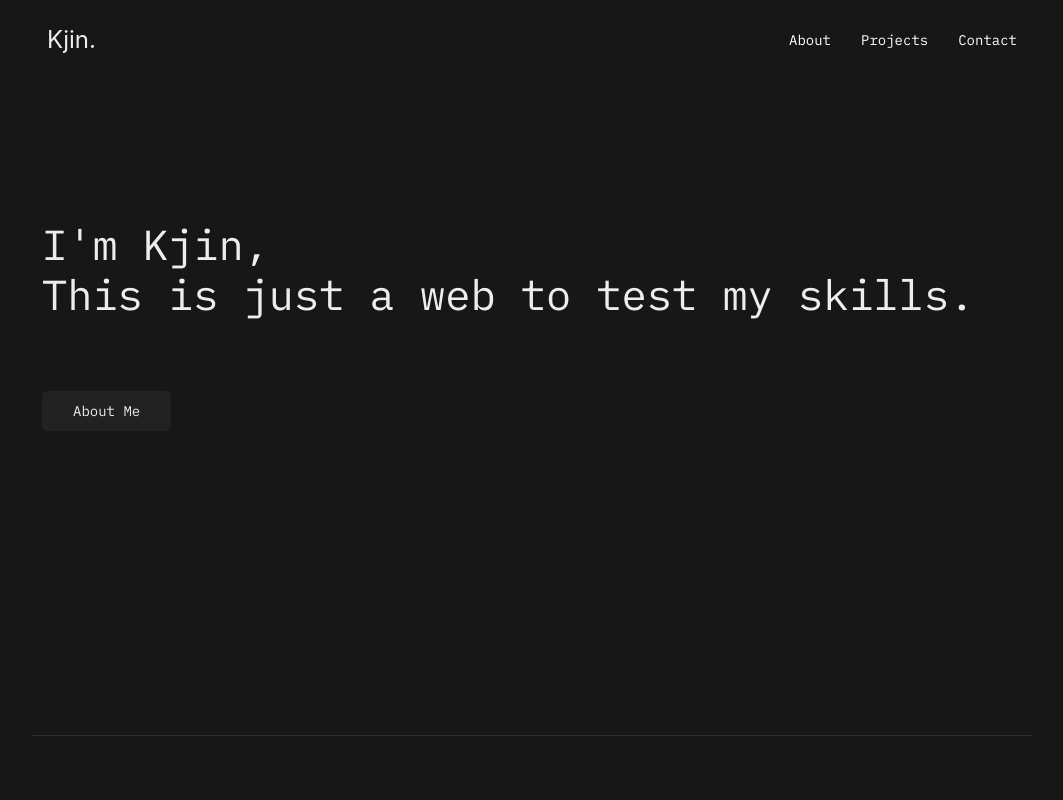
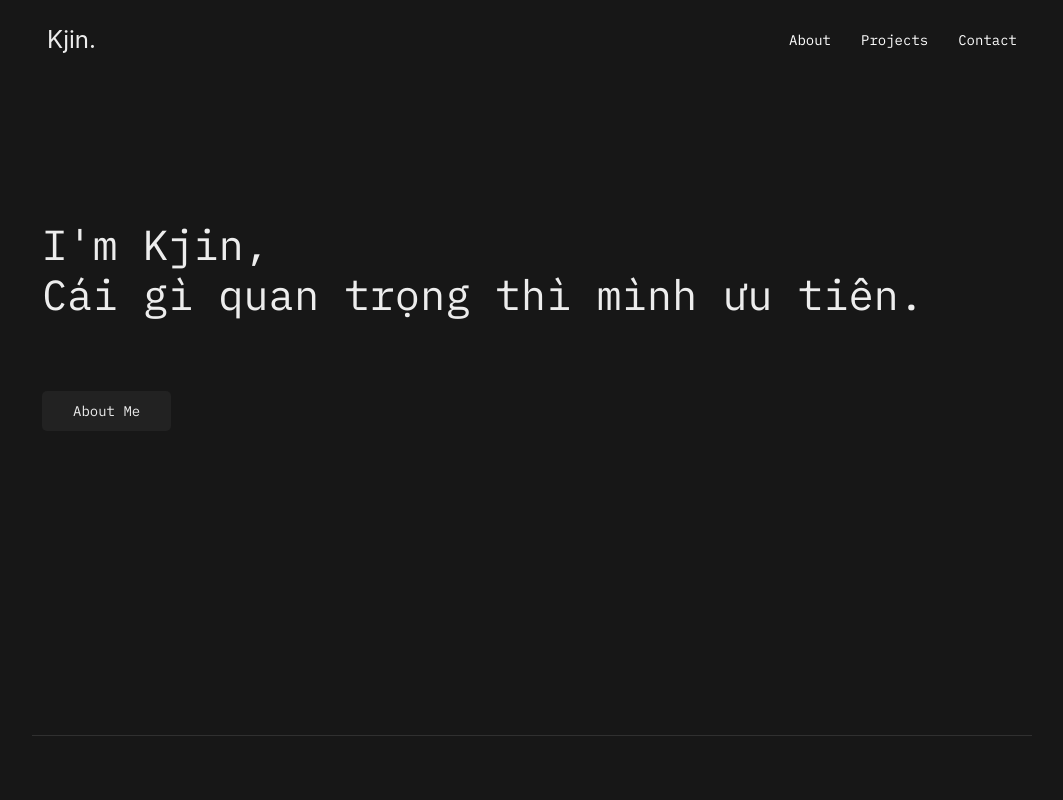
Before and after one commit to Kjinne/Kjin, a plain HTML site: page index.html in a window 1280 px wide. Shown: the top 800 px of the page, without its empty margins (108-1171 px from the left). Drawn offline with Linux system fonts and the light colour scheme.

Commit message:
change a bit

```diff
--- a/index.html
+++ b/index.html
@@ -63,7 +63,7 @@
 </div>
 
 <section class="uk-margin-small-left uk-margin-small-right uk-margin-xlarge-top uk-margin-xlarge-bottom">
-    <h1 class="uk-margin-xlarge-left uk-light uk-text-left uk-margin-xlarge-right">I'm Kjin, <br>This is just a web to test my skills.<br><br></h1>
+    <h1 class="uk-margin-xlarge-left uk-light uk-text-left uk-margin-xlarge-right">I'm Kjin, <br>Cái gì quan trọng thì mình ưu tiên.<br><br></h1>
     <a href="#about" class="uk-margin-xlarge-left uk-text-capitalize uk-button uk-button-secondary" uk-scroll>About Me</a>
 
 
```
